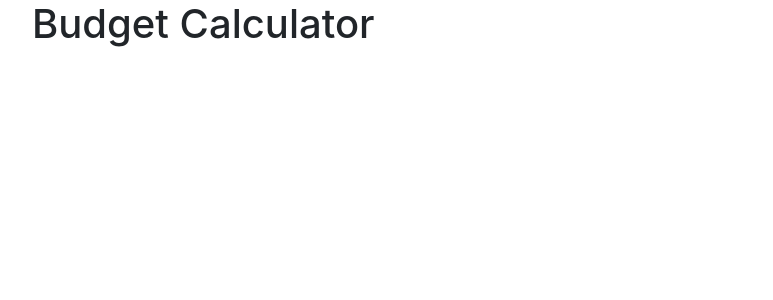
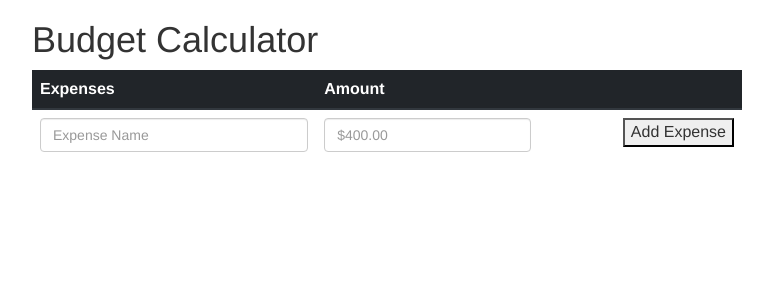
Before and after one commit to ApolloEagle/budget, a Django app: page / in a window 1280 px wide. Shown: the top 300 px of the page, without its empty margins (253-1026 px from the left). Run offline with Django 3.2, Linux system fonts and the light colour scheme; data that the repository does not hold is empty; some libraries are stand-ins or nearby versions.

Commit message:
Create expense table

```diff
--- a/app/templates/base.html
+++ b/app/templates/base.html
@@ -1,4 +1,5 @@
 <link rel="stylesheet" href="https://stackpath.bootstrapcdn.com/bootstrap/4.1.3/css/bootstrap.min.css" integrity="sha384-MCw98/SFnGE8fJT3GXwEOngsV7Zt27NXFoaoApmYm81iuXoPkFOJwJ8ERdknLPMO" crossorigin="anonymous">
+<link rel="stylesheet" href="https://maxcdn.bootstrapcdn.com/bootstrap/3.3.7/css/bootstrap.min.css">
 
 <div class="container">
     {% block page_content %}{% endblock %}
--- a/budget/forms.py
+++ b/budget/forms.py
@@ -1,17 +1,18 @@
 from django import forms
 
 class ExpenseForm(forms.Form):
-    name = forms.CharField(widget=forms.Textarea(
-        attrs={
+    name = forms.CharField(
+        max_length=255,
+        widget=forms.TextInput(attrs={
             "class": "form-control",
-            "placeholder": "Leave a comment!"
+            "placeholder": "Expense Name"
         })
-    ),
+    )
     amount = forms.DecimalField(
         max_digits=16,
         decimal_places=2,
         widget=forms.NumberInput(attrs={
             "class": "form-control",
-            "placeholder": "$500.00"
+            "placeholder": "$400.00"
         })
     )
--- a/budget/templates/budget_view.html
+++ b/budget/templates/budget_view.html
@@ -2,5 +2,39 @@
 {% block page_content %}
 <div class="col-md-8 offset-md-2">
     <h1>Budget Calculator</h1>
+    <form action="" method="post">
+        {% csrf_token %}
+        <table class="table" id="expenseTable">
+            <thead class="thead-dark">
+              <tr>
+                <th scope="col">Expenses</th>
+                <th scope="col">Amount</th>
+              </tr>
+            </thead>
+            <tbody>
+                <tr>
+                    <td>{{ form.name }}</td>
+                    <td>
+                        <div style="float: left;">
+                            {{ form.amount }}
+                        </div>
+                        <div style="float: right;">
+                            <button>Add Expense</button>
+                        </div>
+                    </td>
+                </tr>
+            </tbody>
+        </table>
+    </form>
+    <table class="table">
+        <tbody>
+            {% for expense in expenses %}
+            <tr>
+                <td>{{ expense.name }}</td>
+                <td>{{ expense.amount }}</td>
+            </tr>
+            {% endfor %}
+        </tbody>
+    </table>
 </div>
 {% endblock %}
--- a/budget/views.py
+++ b/budget/views.py
@@ -1,6 +1,8 @@
 from django.shortcuts import render
 from budget.models import Expense
 from .forms import ExpenseForm
+from django.http import HttpResponse, HttpResponseRedirect
+from django.urls import reverse
 
 def budget_view(request):
     expenses = Expense.objects.all()
@@ -15,8 +17,11 @@ def budget_view(request):
             )
             expense.save()
 
+            return HttpResponseRedirect('/')
+
     context = {
-        "expenses" : expenses
+        "form": form,
+        "expenses": expenses
     }
 
     return render(request, "budget_view.html", context)
```
